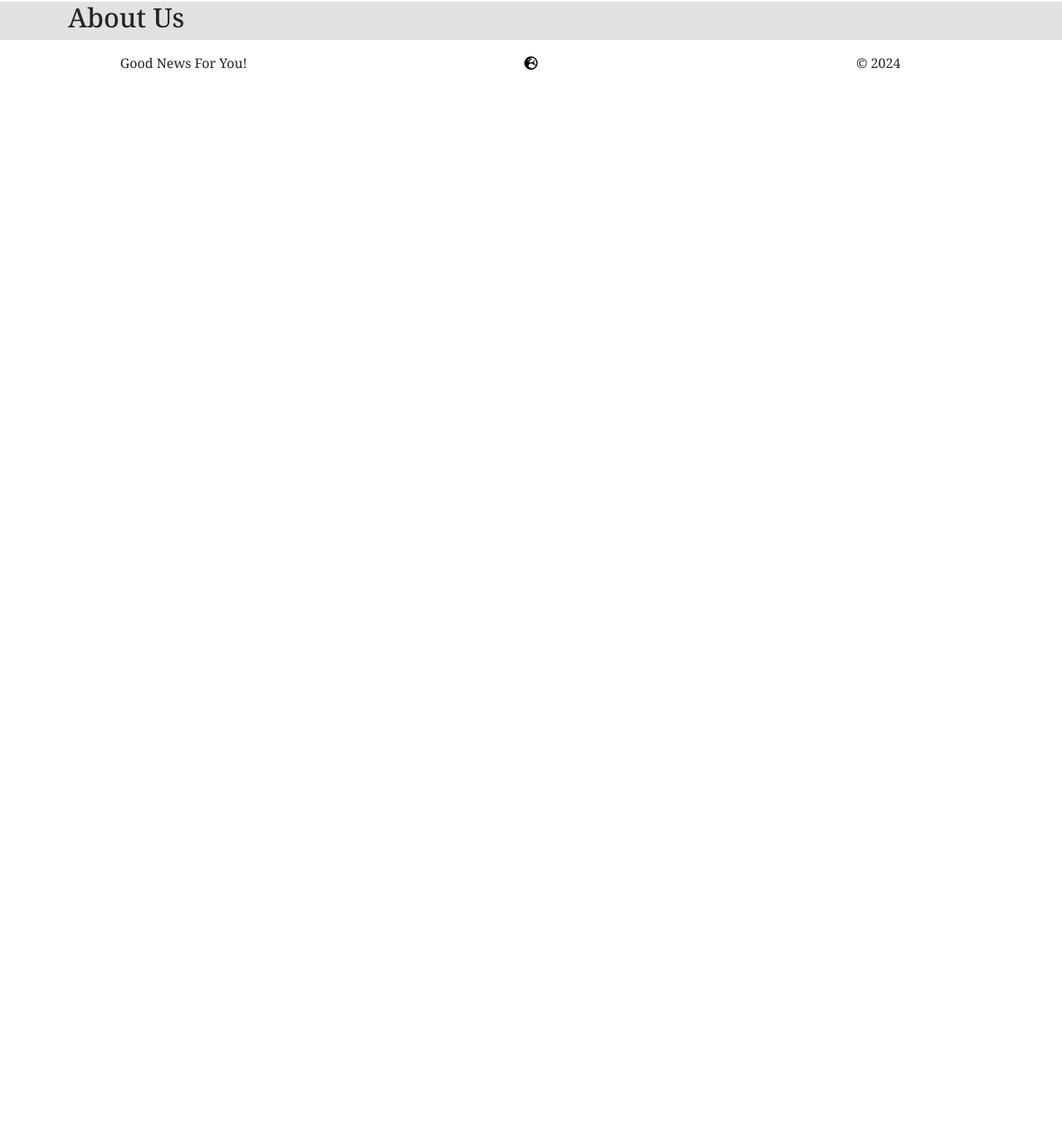
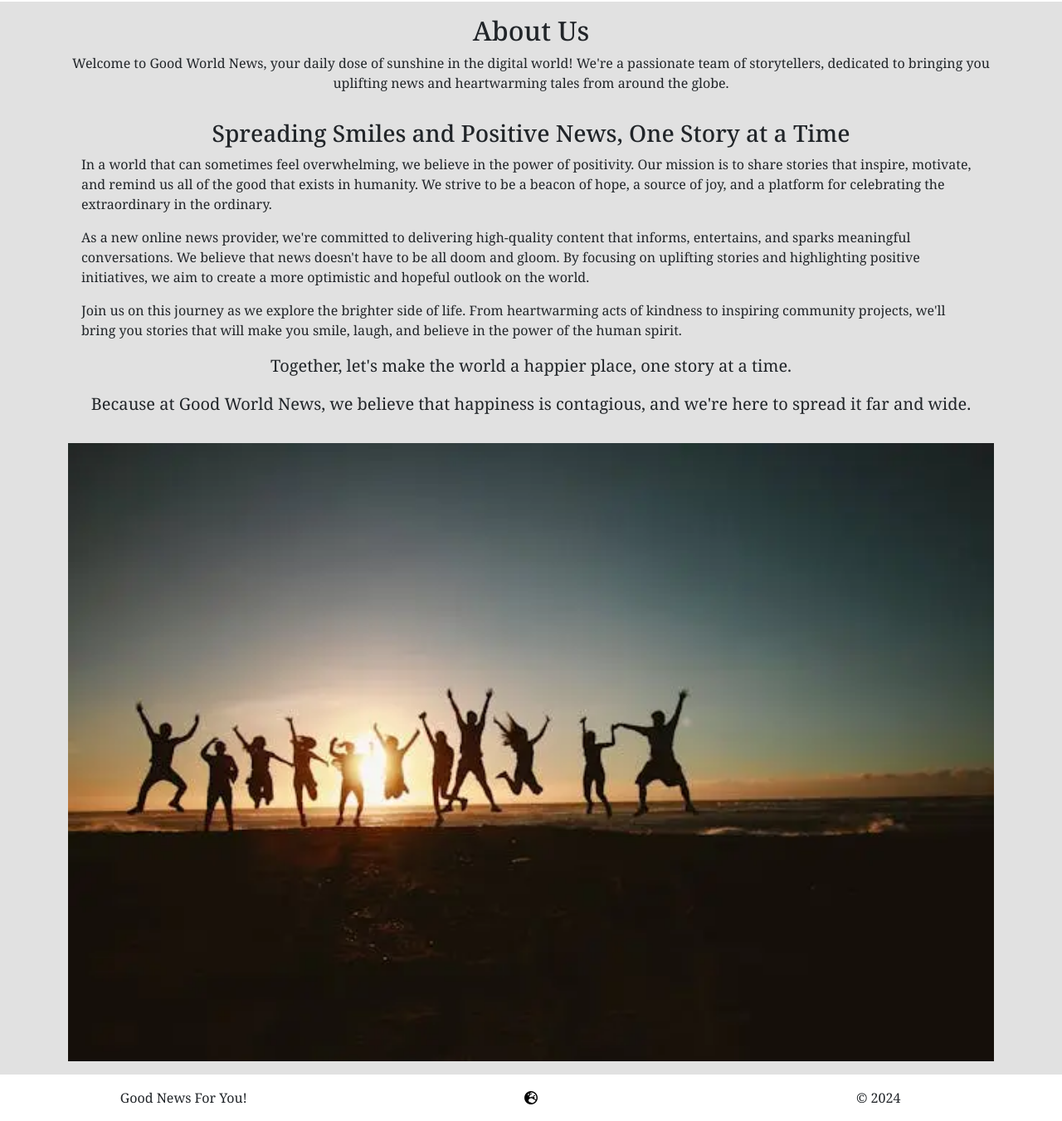
Before and after one commit to MrMarlonM/good-world-news, a Django app: page /about/ in a window 1280 px wide. Shown: the part 192-1543 px from the top of the page at 83% size. Before the commit the page ends 276 px from the top, so only its background shows below. Run offline with Django 4.2, Linux system fonts and the light colour scheme; some libraries are stand-ins or nearby versions; some web fonts are replaced.

Commit message:
Add content and basic style to about.html

```diff
--- a/newsfeed/templates/newsfeed/about.html
+++ b/newsfeed/templates/newsfeed/about.html
@@ -1,12 +1,34 @@
 {% extends "base.html" %}
+{% load static %}
 
 {% block content %}
 
 <div class="container">
-    <div class="row">
-        <h2>About Us</h2>
+    <div class="row pt-3">
+        <h2 class="text-center">About Us</h2>
+        <p class="text-center">Welcome to Good World News, your daily dose of sunshine in the digital world! We're a
+            passionate team of
+            storytellers, dedicated to bringing you uplifting news and heartwarming tales from around the globe.</p>
     </div>
-
+    <div class="row p-3">
+        <h3 class="text-center">Spreading Smiles and Positive News, One Story at a Time</h3>
+        <p>In a world that can sometimes feel overwhelming, we believe in the power of positivity. Our mission is to
+            share stories that inspire, motivate, and remind us all of the good that exists in humanity. We strive to be
+            a beacon of hope, a source of joy, and a platform for celebrating the extraordinary in the ordinary.</p>
+        <p>As a new online news provider, we're committed to delivering high-quality content that informs, entertains,
+            and sparks meaningful conversations. We believe that news doesn't have to be all doom and gloom. By focusing
+            on uplifting stories and highlighting positive initiatives, we aim to create a more optimistic and hopeful
+            outlook on the world.</p>
+        <p>Join us on this journey as we explore the brighter side of life. From heartwarming acts of kindness to
+            inspiring community projects, we'll bring you stories that will make you smile, laugh, and believe in the
+            power of the human spirit.</p>
+        <p class="text-center fs-5">Together, let's make the world a happier place, one story at a time.</p>
+        <p class="text-center fs-5">Because at Good World News, we believe that happiness is contagious, and we're here to spread it far and
+            wide.</p>
+    </div>
+    <div class="row pb-3">
+        <img src="{% static 'images/happy-people.webp' %}" alt="Happy people jumping in the air">
+    </div>
 
 </div>
 
```
Also changed, not shown: static/images/happy-people.webp (added), 3 other files.
